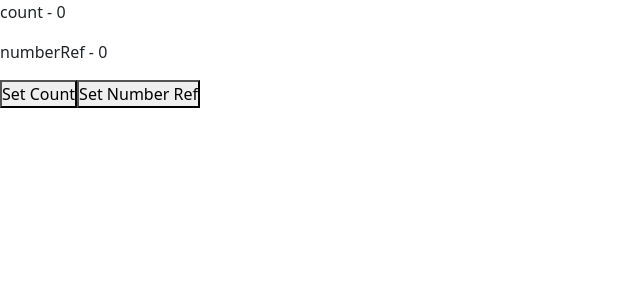
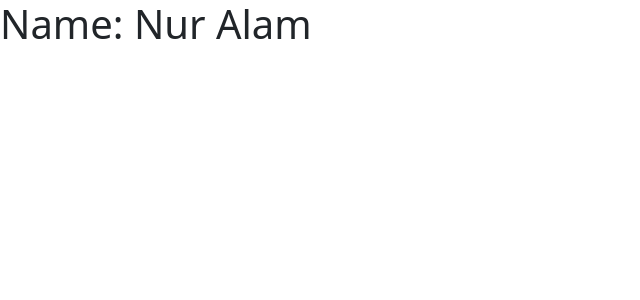
Before and after one commit to furiousnur/React-Basic, a React (Create React App) app: page / in a window 1280 px wide. Shown: the top 300 px of the page, without its empty margins (0-640 px from the left). Built offline with nearby package versions, Linux system fonts and the light colour scheme.

Commit message:
useContext hook with react lazy

```diff
--- a/src/App.js
+++ b/src/App.js
@@ -1,11 +1,11 @@
 import React, {Suspense} from 'react';
-const RefExample = React.lazy(()=> import('../src/components/RefExample/RefExample'));
+const UseContext1 = React.lazy(()=>import('./components/UseContext/UseContext1'));
 
 function App() {
     return (
       <div>
           <Suspense fallback={<div>Loading...</div>}>
-              <RefExample/>
+              <UseContext1 />
           </Suspense>
       </div>
   );
--- /dev/null
+++ b/src/components/UseContext/DemoContext.js
@@ -0,0 +1,2 @@
+import React from "react";
+export const DemoContext = React.createContext();
--- /dev/null
+++ b/src/components/UseContext/UseContext1.js
@@ -0,0 +1,16 @@
+import React, {useState} from 'react';
+import UseContext2 from "./UseContext2";
+import { DemoContext } from "./DemoContext"
+
+const UseContext1 = () => {
+    const [user, setUser] = useState({id: 101, name: "Nur Alam"});
+    return (
+        <div>
+            <DemoContext.Provider value={user}>
+                <UseContext2/>
+            </DemoContext.Provider>
+        </div>
+    );
+};
+
+export default UseContext1;
--- /dev/null
+++ b/src/components/UseContext/UseContext2.js
@@ -0,0 +1,12 @@
+import React from 'react';
+import UseContext3 from "./UseContext3";
+
+const UseContext2 = () => {
+    return (
+        <div>
+            <UseContext3/>
+        </div>
+    );
+};
+
+export default UseContext2;
--- /dev/null
+++ b/src/components/UseContext/UseContext3.js
@@ -0,0 +1,13 @@
+import React, {useContext} from 'react';
+import {DemoContext} from "./DemoContext";
+
+const UseContext3 = () => {
+    const user = useContext(DemoContext);
+    return (
+        <div>
+            <h1>Name: {user.name}</h1>
+        </div>
+    );
+};
+
+export default UseContext3;
```
